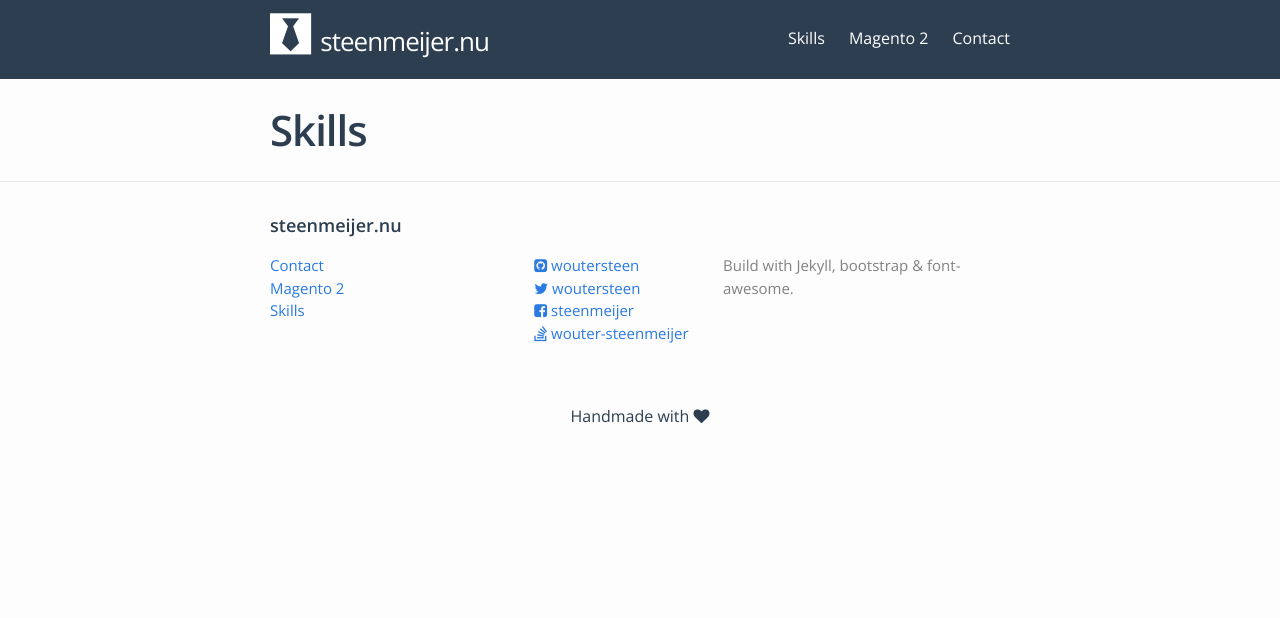
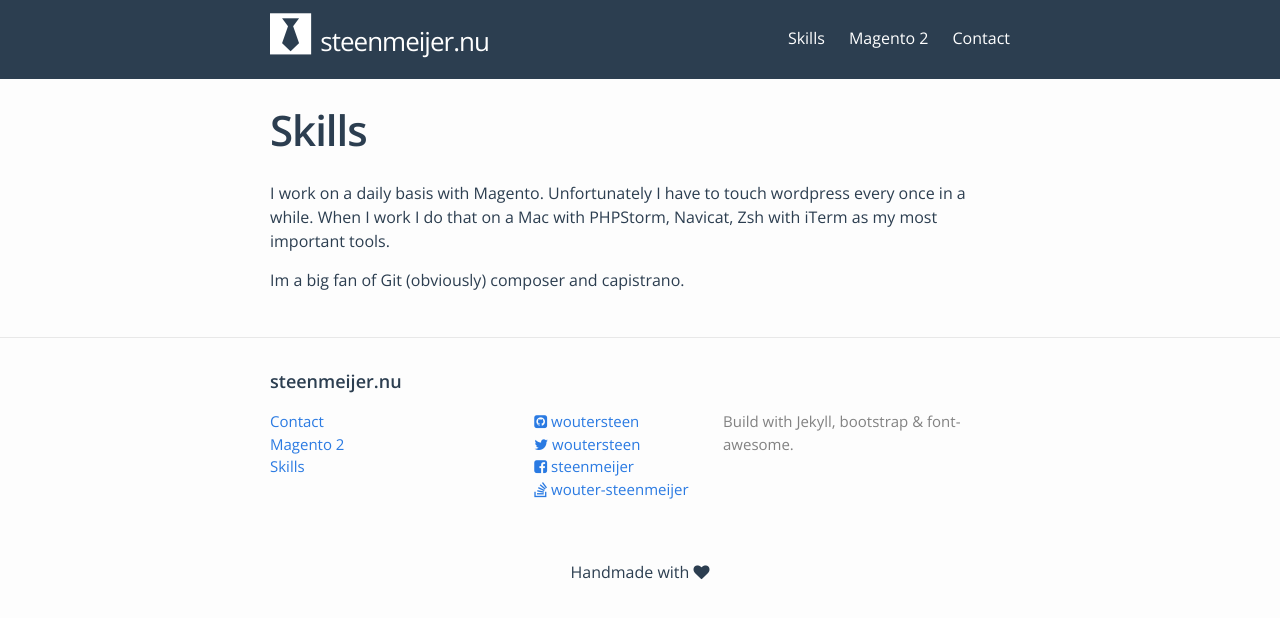
Before and after one commit to WouterSteen/steenmeijer, a Jekyll site: the page built from skills.html, in a window 1280 px wide. Shown: the top 618 px of the page. Built offline with Jekyll 4.4.1, drawn with Linux system fonts in a browser that asks for light colours; nearby versions of some CDN libraries.

```diff
--- a/skills.html
+++ b/skills.html
@@ -3,3 +3,20 @@
 title: Skills
 permalink: /skills/
 ---
+
+<article class="post-content">
+  <div class="wrapper">
+
+    <div class="skills">
+    <p>
+    	I work on a daily basis with Magento. Unfortunately I have to touch wordpress every once in a while.
+    	When I work I do that on a Mac with PHPStorm, Navicat, Zsh with iTerm as my most important tools.
+    </p>
+    <p>
+    	Im a big fan of Git (obviously) composer and capistrano.
+	</p>
+
+    </div>
+
+  </div>
+</article>
```
Also changed, not shown: _includes/head.html (+10 -0 lines), _posts/2015-09-18-magento-2-luma-blank.markdown (added, +28 -0 lines), _posts/2015-09-18-magento-2-luna.markdown (deleted, +0 -29 lines).
